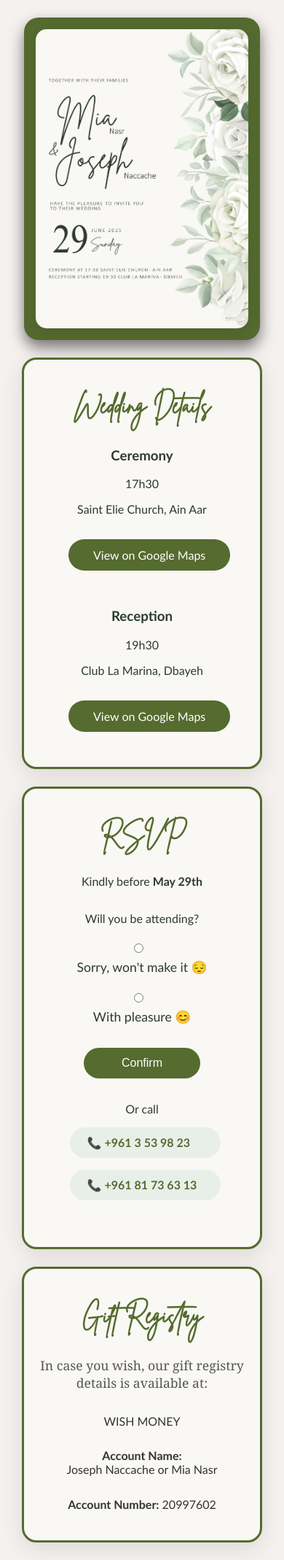
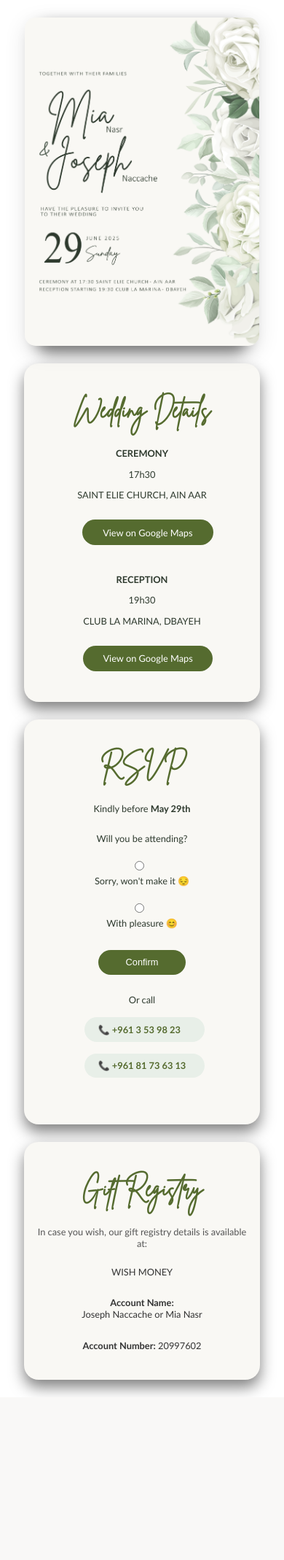
Before and after one commit to elijah-dina/wedding-list, a Flask app: template templates/page2.html in a window 390 px wide. Shown: the whole page at 73% size. After the commit the page ends 1911 px from the top, so only its background shows below. Run offline with Flask 3, Linux system fonts and the light colour scheme; the template is opened without the code that fills it, so the values that code supplies are empty.

Commit message:
Additional Modifications

```diff
--- a/static/style.css
+++ b/static/style.css
@@ -1,7 +1,7 @@
 body {
   font-family: 'Calibri', sans-serif; /* Changed to Calibri */
-  background-color: #f4f1ee;
   margin: 0;
+  background: white;
   text-align: center;
   color: #2e3a2e;
 }
@@ -10,23 +10,7 @@ body {
   background: #f9f8f4;
   min-height: 40em;
   margin: 3em auto;
-  max-width: 600px;
-  border-radius: 20px;
-  box-shadow: 0 8px 30px rgba(0, 0, 0, 0.1);
-  display: flex; /* Enable Flexbox for the card */
-  flex-direction: column; /* Stack the content vertically */
-  justify-content: center; /* Center vertically */
-  align-items: center; /* Center horizontally */
-  text-align: center; /* Center text within its own element */
-  border: 3px solid #556B2F;
-}
-
-.image-container{
-  background: #556B2F;
-  padding: 1em;
-  margin: 3em auto;
-  height: auto; /* You might want to adjust this based on your content */
-  max-width: 600px;
+  max-width: 40em;
   border-radius: 20px;
   box-shadow: 0 10px 20px rgba(0, 0, 0, 0.5);
   display: flex; /* Enable Flexbox for the card */
@@ -36,20 +20,27 @@ body {
   text-align: center; /* Center text within its own element */
 }
 
-.form-container, .wish-container, .details-container {
+
+.image-container, .form-container, .wish-container, .details-container {
   background: #f9f8f4;
-  padding: 1em;
   margin: 3em auto;
   height: auto; /* You might want to adjust this based on your content */
-  max-width: 600px;
+  max-width: 40em;
   border-radius: 20px;
-  box-shadow: 0 8px 30px rgba(0, 0, 0, 0.1);
+  box-shadow: 0 10px 20px rgba(0, 0, 0, 0.5);
   display: flex; /* Enable Flexbox for the card */
   flex-direction: column; /* Stack the content vertically */
   justify-content: center; /* Center vertically */
   align-items: center; /* Center horizontally */
   text-align: center; /* Center text within its own element */
-  border: 3px solid #556B2F;
+}
+
+.image-container{
+  width: 41em;
+}
+
+.form-container, .wish-container, .details-container {
+  padding: 1em;
 }
 
 /* Define Brittany Signature as a web font */
@@ -108,7 +99,7 @@ h1, .guest-name, .title-script {
 }
 
 img.invite-image {
-  width: 100%;
+  width: 42em;
   height: auto;
   border-radius: 15px;
   box-shadow: 0 8px 30px rgba(0,0,0,0.1);
@@ -162,14 +153,14 @@ input {
 }
 
 .wish-title {
-  font-family: 'Great Vibes', cursive; /* or your elegant script font */
+  font-family: 'Brittany Signature', cursive; /* or your elegant script font */
   font-size: 2em;
   margin-bottom: 0.5em;
   color: #4a4a4a;
 }
 
 .wish-message {
-  font-family: 'Georgia', serif;
+  font-family: 'Calibri', sans-serif;;
   font-size: 1.1em;
   color: #555;
   margin-bottom: 1.5em;
@@ -242,6 +233,9 @@ a[href^="tel:"]:hover {
     margin: 1.5em auto;
     height: auto;
   }
+  p, h3 {
+    font-size: 0.8rem; /* or try 0.8rem if you want it even smaller */
+  }
 
   .image-container,
   .form-container,
@@ -256,9 +250,8 @@ a[href^="tel:"]:hover {
     font-size: 2rem;
   }
 
-  .invite-image {
-    width: 100%;
-    max-width: 100%;
+  img.invite-image {
+    width: 110%;
   }
 
   .radio-group {
@@ -266,11 +259,19 @@ a[href^="tel:"]:hover {
     gap: 1rem;
   }
 
+  .wish-message {
+    font-size: 0.8rem;
+  }
+
   #guestRadioGroup {
     flex-direction: row !important;
     flex-wrap: wrap;
     justify-content: center;
     gap: 1rem;
+  }
+
+  .radio-group label {
+    font-size: 0.8rem;
   }
 
 
@@ -282,7 +283,7 @@ a[href^="tel:"]:hover {
   .phone-link {
     width: 80%;
     text-align: center;
-    font-size: 1rem;
+    font-size: 0.8rem;
   }
 
   .phone-buttons {
--- a/templates/page2.html
+++ b/templates/page2.html
@@ -19,16 +19,16 @@
     <h2 class="title-script">Wedding Details</h2>
 
     <div class="ceremony">
-      <h3>Ceremony</h3>
+      <h3>CEREMONY</h3>
       <p>17h30</p>
-      <p>Saint Elie Church, Ain Aar</p>
+      <p>SAINT ELIE CHURCH, AIN AAR</p>
       <p><a href="https://maps.google.com/?cid=3860426505224109966" class="details-link" target="_blank">View on Google Maps</a></p>
     </div>
 
     <div class="reception">
-      <h3>Reception</h3>
+      <h3>RECEPTION</h3>
       <p>19h30</p>
-      <p>Club La Marina, Dbayeh</p>
+      <p>CLUB LA MARINA, DBAYEH</p>
       <p><a href="https://maps.google.com/?cid=17394086388713380498" class="details-link" target="_blank">View on Google Maps</a></p>
     </div>
   </div>
```
Also changed, not shown: templates/index.html (+14 -1 lines), static/rose.jpeg (added).
